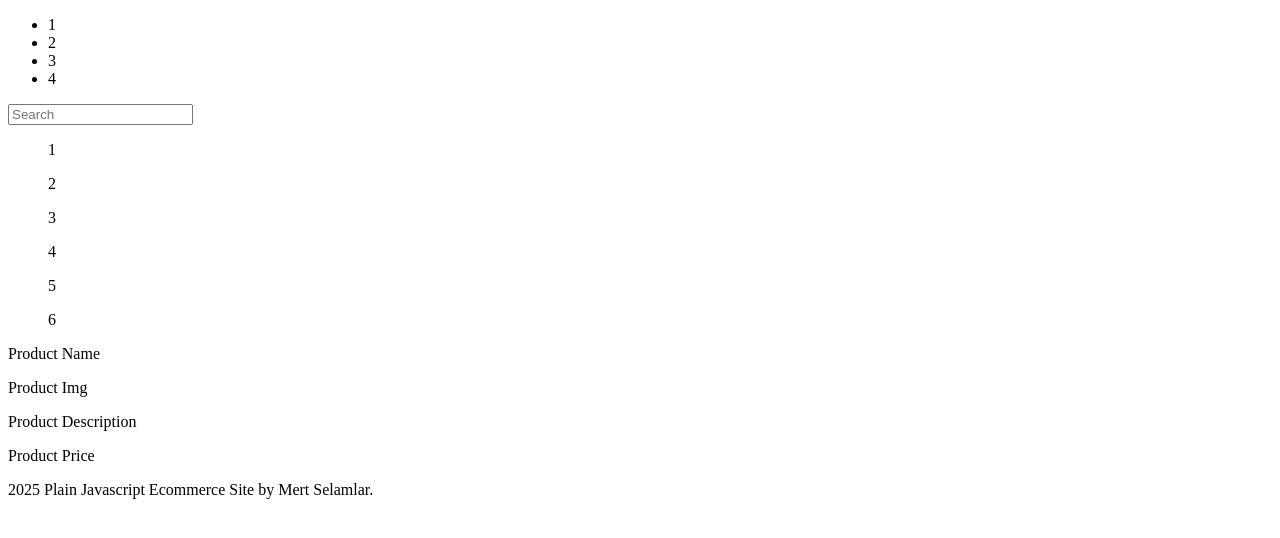
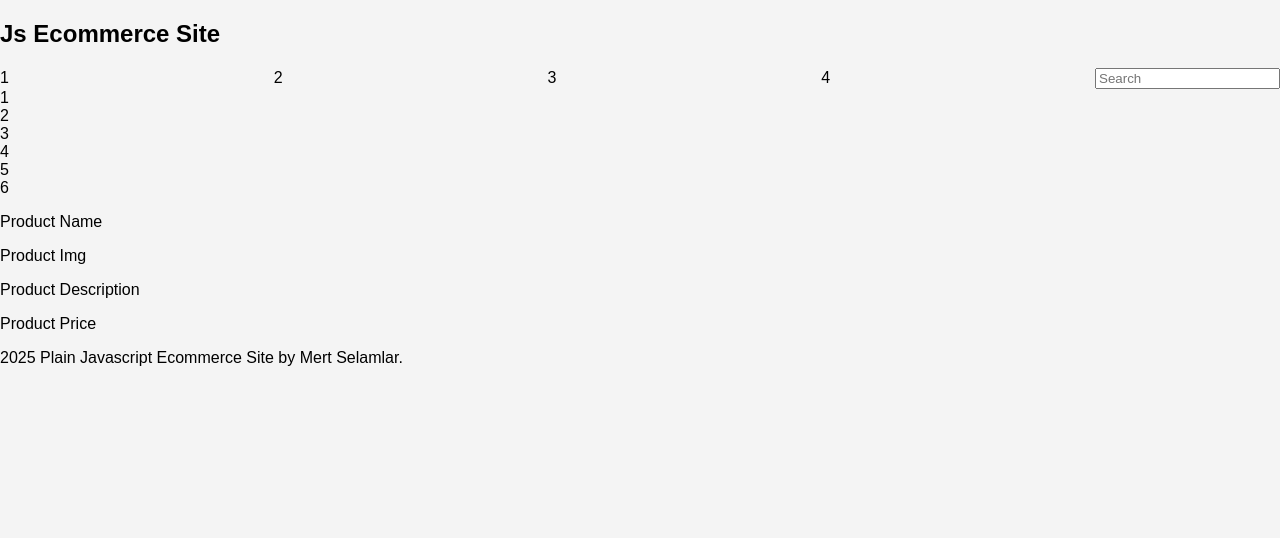
Before and after one commit to navillan/plainJsEcommerce, a plain HTML site: page index.html in a window 1280 px wide. Drawn offline with Linux system fonts and the light colour scheme.

Commit message:
Project v0.1

```diff
--- a/index.css
+++ b/index.css
@@ -0,0 +1,13 @@
+body {
+  font-family: Arial, sans-serif;
+  margin: 0;
+  padding: 0;
+  background-color: #f4f4f4;
+}
+
+.nav-bar-wrapper {
+  display: flex;
+  flex-direction: row;
+  justify-content: space-between;
+  align-items: center;
+}
--- a/index.html
+++ b/index.html
@@ -10,26 +10,23 @@
 
   <div class="main-wrapper">
     <div class="main-header-wrapper">
+      <h2>Js Ecommerce Site</h2>
       <div class="nav-bar-wrapper">
-        <ul>
-          <li>1</li>
-          <li>2</li>
-          <li>3</li>
-          <li>4</li>
-        </ul>
-      </div>
-      <div class="search-bar">
-        <input placeholder="Search">
+        <div>1</div>
+        <div>2</div>
+        <div>3</div>
+        <div>4</div>
+        <input class="search-input" placeholder="Search">
       </div>
     </div>
     <div class="main-body-wrapper">
       <div class="main-carousel-wrapper">
-        <ul>1</ul>
-        <ul>2</ul>
-        <ul>3</ul>
-        <ul>4</ul>
-        <ul>5</ul>
-        <ul>6</ul>
+        <div>1</div>
+        <div>2</div>
+        <div>3</div>
+        <div>4</div>
+        <div>5</div>
+        <div>6</div>
       </div>
       <div class="main-featured-item-cards">
         <div class="item-card">
```
